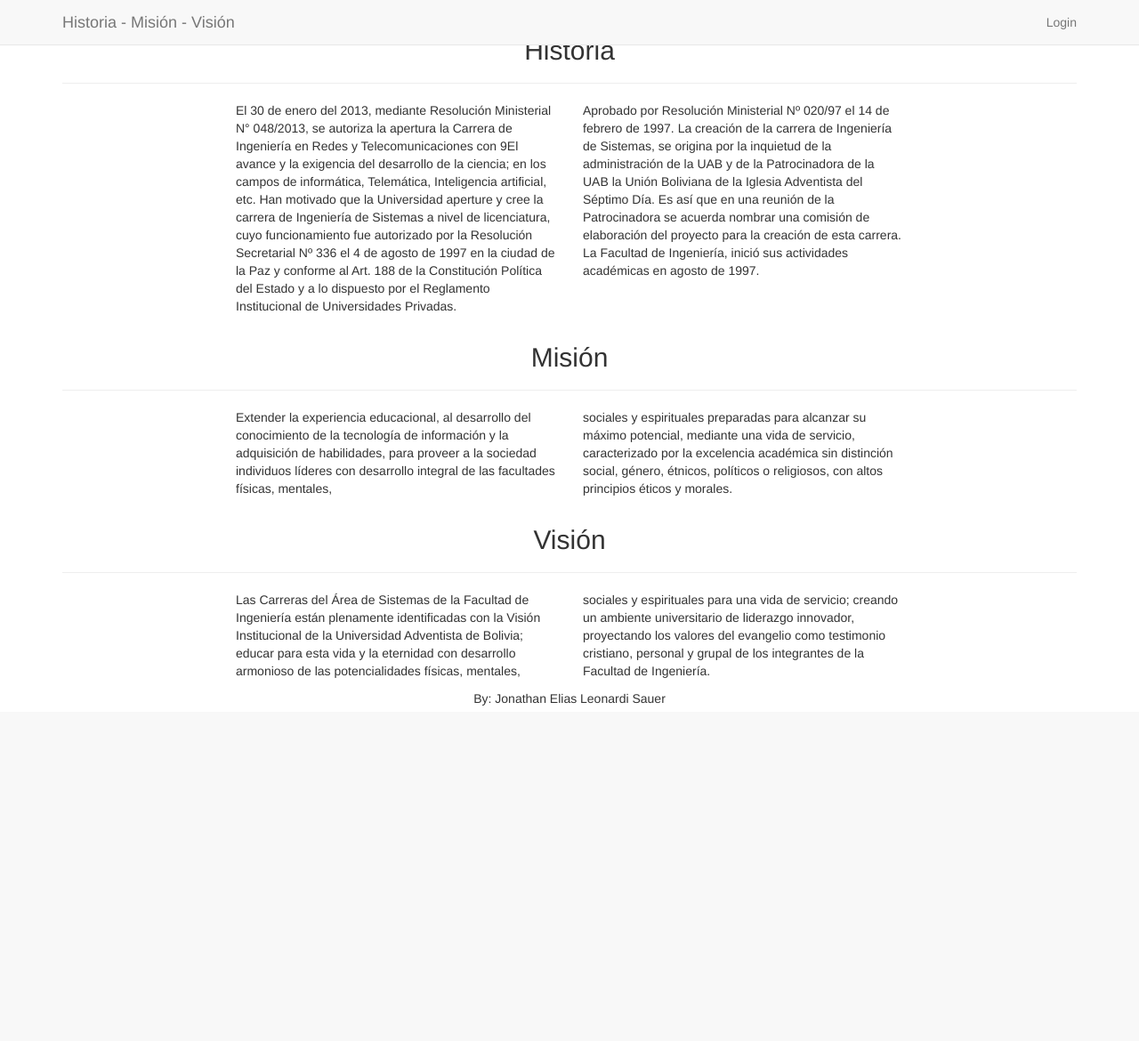
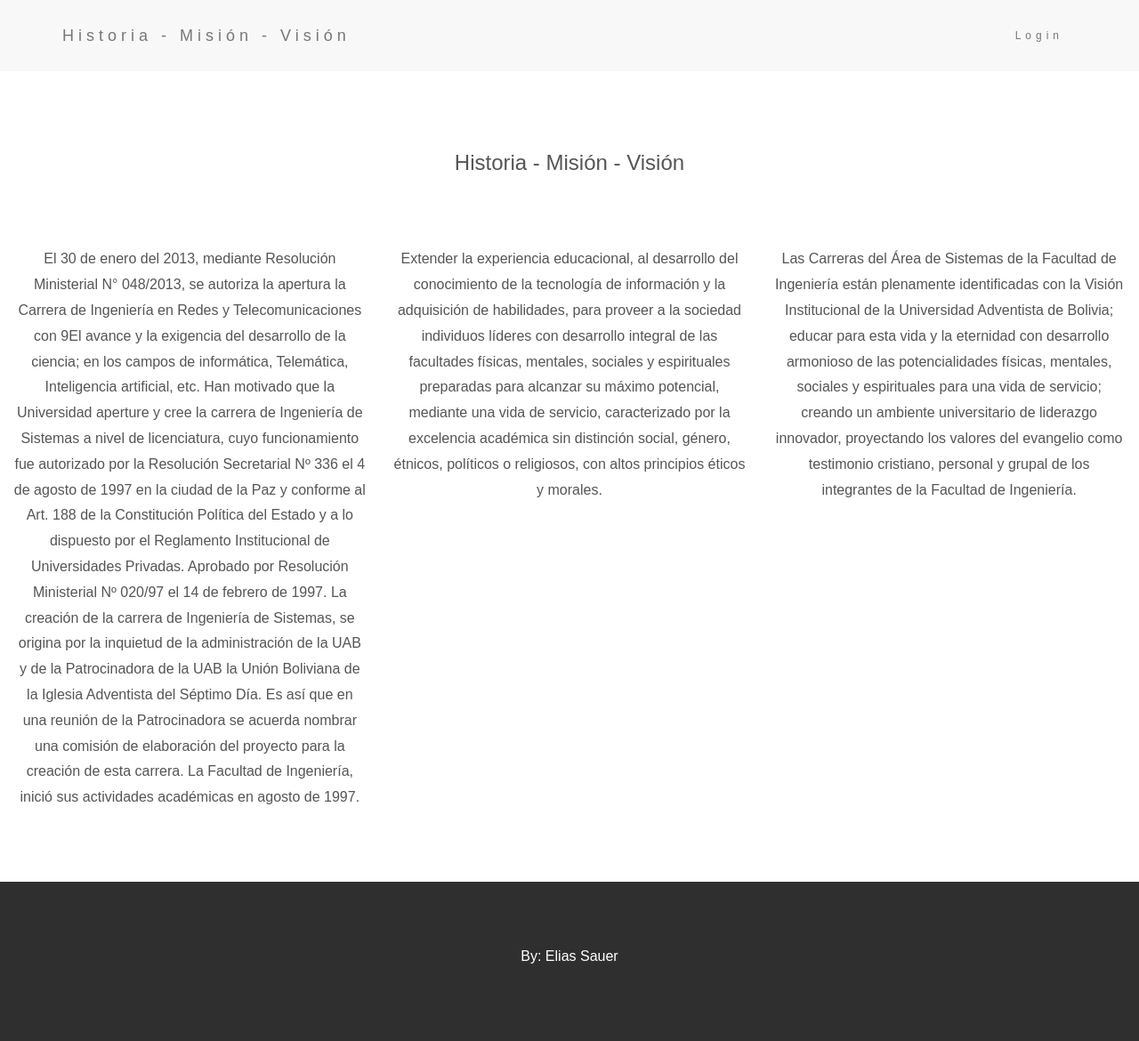
Before and after one commit to the-uab/webingenieria, a PHP site: page /mision.php in a window 1280 px wide. Shown: the whole page at 89% size. Before the commit the page ends 793 px from the top, so only its background shows below. Run offline with PHP 8.4, Linux system fonts and the light colour scheme; some libraries are stand-ins or nearby versions.

Commit message:
Actualizacion de Mision, Vision e Historia

```diff
--- a/mision.php
+++ b/mision.php
@@ -1,169 +1,116 @@
 <!DOCTYPE html>
 <html lang="en">
+<head>
+  <!-- Theme Made By www.w3schools.com - No Copyright -->
+  <title>Bootstrap Theme Simply Me</title>
+  <meta charset="utf-8">
+  <meta name="viewport" content="width=device-width, initial-scale=1">
+  <link rel="stylesheet" href="bootstrap/css/bootstrap.min.css">
+  <script src="bootstrap/js/bootstrap.min.js"></script>
+  <style>
+  body {
+      font: 20px Montserrat, sans-serif;
+      line-height: 1.8;
+      color: #f5f6f7;
+  }
+  p {font-size: 16px;}
+  .margin {margin-bottom: 45px;}
+  .bg-1 {
+      background-color: #1abc9c; /* Green */
+      color: #ffffff;
+  }
+  .bg-2 {
+      background-color: #474e5d; /* Dark Blue */
+      color: #ffffff;
+  }
+  .bg-3 {
+      background-color: #ffffff; /* White */
+      color: #555555;
+  }
+  .bg-4 {
+      background-color: #2f2f2f; /* Black Gray */
+      color: #fff;
+  }
+  .container-fluid {
+      padding-top: 70px;
+      padding-bottom: 70px;
+  }
+  .navbar {
+      padding-top: 15px;
+      padding-bottom: 15px;
+      border: 0;
+      border-radius: 0;
+      margin-bottom: 0;
+      font-size: 12px;
+      letter-spacing: 5px;
+  }
+  .navbar-nav  li a:hover {
+      color: #1abc9c !important;
+  }
+  </style>
+</head>
+<body>
 
-<head>
-
-    <meta charset="utf-8">
-    <meta http-equiv="X-UA-Compatible" content="IE=edge">
-    <meta name="viewport" content="width=device-width, initial-scale=1">
-    <meta name="description" content="">
-    <meta name="author" content="">
-
-    <title>Historia - Misión - Visión</title>
-
-    <!-- Bootstrap Core CSS -->
-    <link href="bootstrap/css/bootstrap.min.css" rel="stylesheet">
-
-    <!-- Theme CSS -->
-    <link href="css/freelancer.min.css" rel="stylesheet">
-
-    <!-- Custom Fonts -->
-    <link href="css/font-awesome.min.css" rel="stylesheet" type="text/css">
-
-    <!-- HTML5 Shim and Respond.js IE8 support of HTML5 elements and media queries -->
-    <!-- WARNING: Respond.js doesn't work if you view the page via file:// -->
-    <!--[if lt IE 9]>
-        <script src="https://oss.maxcdn.com/libs/html5shiv/3.7.0/html5shiv.js"></script>
-        <script src="https://oss.maxcdn.com/libs/respond.js/1.4.2/respond.min.js"></script>
-    <![endif]-->
-
-</head>
-
-<body id="page-top" class="index">
-<div id="skipnav"><a href="#maincontent">Skip to main content</a></div>
-
-    <!-- Navigation -->
-    <nav id="mainNav" class="navbar navbar-default navbar-fixed-top navbar-custom">
+<!-- Navbar -->
+<nav class="navbar navbar-default">
   <div class="container">
-            <!-- Brand and toggle get grouped for better mobile display -->
-            <div class="navbar-header page-scroll">
-                <button type="button" class="navbar-toggle" data-toggle="collapse" data-target="#bs-example-navbar-collapse-1">
-                    <span class="sr-only">Toggle navigation</span> Menu <i class="fa fa-bars"></i>
+    <div class="navbar-header">
+      <button type="button" class="navbar-toggle" data-toggle="collapse" data-target="#myNavbar">
+        <span class="icon-bar"></span>
+        <span class="icon-bar"></span>
+        <span class="icon-bar"></span>
       </button>
-                <a class="navbar-brand" href="#page-top">Historia - Misión - Visión</a>
+      <a class="navbar-brand" href="#">Historia - Misión - Visión</a>
     </div>
-
-            <!-- Collect the nav links, forms, and other content for toggling -->
-            <div class="collapse navbar-collapse" id="bs-example-navbar-collapse-1">
+    <div class="collapse navbar-collapse" id="myNavbar">
       <ul class="nav navbar-nav navbar-right">
-                    <li class="hidden">
-                        <a href="#page-top"></a>
-                    </li>
-                    <li class="page-scroll">
-                        <a href="login.html">Login</a>
-                    </li>
-
+        <li><a href="login.html">Login</a></li>
       </ul>
     </div>
-            <!-- /.navbar-collapse -->
   </div>
-        <!-- /.container-fluid -->
 </nav>
 
-    <!-- Header -->
-    <header>
-
-    </header>
-
-    <!-- Portfolio Grid Section -->
 
 
-    <!-- About Section -->
-    <section class="success" id="about">
-        <div class="container">
+<!-- Third Container (Grid) -->
+<div class="container-fluid bg-3 text-center">
+  <h3 class="margin">Historia - Misión - Visión</h3><br>
   <div class="row">
-                <div class="col-lg-12 text-center">
-                    <h2>Historia</h2>
-                    <hr class="star-light">
+    <div class="col-sm-4">
+      <p>El 30 de enero del 2013, mediante Resolución Ministerial N° 048/2013, se autoriza la apertura la Carrera de Ingeniería en Redes y Telecomunicaciones
+           con 9El avance y la exigencia del desarrollo de la ciencia;
+           en los campos de informática, Telemática, Inteligencia artificial, etc.
+           Han motivado que la Universidad aperture y cree la carrera de Ingeniería de Sistemas a nivel de licenciatura,
+            cuyo funcionamiento fue autorizado por la Resolución Secretarial Nº 336 el 4 de agosto de 1997 en la ciudad de la Paz
+            y conforme al Art. 188 de la Constitución Política del Estado y a lo dispuesto por el Reglamento Institucional
+            de Universidades Privadas. Aprobado por Resolución Ministerial Nº 020/97 el 14 de febrero de 1997.
+            La creación de la carrera de Ingeniería de Sistemas, se origina por la inquietud de la administración de la UAB
+            y de la Patrocinadora de la UAB la Unión Boliviana de la Iglesia Adventista del Séptimo Día.
+            Es así que en una reunión de la Patrocinadora se acuerda nombrar una comisión de elaboración del proyecto
+            para la creación de esta carrera. La Facultad de Ingeniería, inició sus actividades académicas en agosto de 1997.</p>
     </div>
+    <div class="col-sm-4">
+      <p>Extender la experiencia educacional, al desarrollo del conocimiento de la tecnología de información y
+          la adquisición de habilidades, para proveer a la sociedad individuos líderes con desarrollo integral
+          de las facultades físicas, mentales, sociales y espirituales preparadas para alcanzar su máximo potencial,
+          mediante una vida de servicio, caracterizado por la excelencia académica sin distinción social, género, étnicos,
+          políticos o religiosos, con altos principios éticos y morales.</p>
     </div>
-            <div class="row">
-                <div class="col-lg-4 col-lg-offset-2">
-                    <p>El 30 de enero del 2013, mediante Resolución Ministerial N° 048/2013, se autoriza la apertura la Carrera de Ingeniería en Redes y Telecomunicaciones con 9El avance y la exigencia del desarrollo de la ciencia; en los campos de informática, Telemática, Inteligencia artificial, etc. Han motivado que la Universidad aperture y cree la carrera de Ingeniería de Sistemas a nivel de licenciatura, cuyo funcionamiento fue autorizado por la Resolución Secretarial Nº 336 el 4 de agosto de 1997 en la ciudad de la Paz y conforme al Art. 188 de la Constitución Política del Estado y a lo dispuesto por el Reglamento Institucional de Universidades Privadas.</p>
-                </div>
-                <div class="col-lg-4">
-                    <p> Aprobado por Resolución Ministerial Nº 020/97 el 14 de febrero de 1997. La creación de la carrera de Ingeniería de Sistemas, se origina por la inquietud de la administración de la UAB y de la Patrocinadora de la UAB la Unión Boliviana de la Iglesia Adventista del Séptimo Día. Es así que en una reunión de la Patrocinadora se acuerda nombrar una comisión de elaboración del proyecto para la creación de esta carrera. La Facultad de Ingeniería, inició sus actividades académicas en agosto de 1997.</p>
-                </div>
-                <div class="col-lg-8 col-lg-offset-2 text-center">
-
-                </div>
-            </div>
-            <div class="row">
-                <div class="col-lg-12 text-center">
-                    <h2>Misión</h2>
-                    <hr class="star-light">
-                </div>
-            </div>
-            <div class="row">
-                <div class="col-lg-4 col-lg-offset-2">
-                    <p>Extender la experiencia educacional, al desarrollo del conocimiento de la tecnología de información y la adquisición de habilidades, para proveer a la sociedad individuos líderes con desarrollo integral de las facultades físicas, mentales, </p>
-                </div>
-                <div class="col-lg-4">
-                    <p>sociales y espirituales preparadas para alcanzar su máximo potencial, mediante una vida de servicio, caracterizado por la excelencia académica sin distinción social, género, étnicos, políticos o religiosos, con altos principios éticos y morales.</p>
-                </div>
-                <div class="col-lg-8 col-lg-offset-2 text-center">
-
-                </div>
-            </div>
-            <div class="row">
-                <div class="col-lg-12 text-center">
-                    <h2>Visión</h2>
-                    <hr class="star-light">
-                </div>
-            </div>
-            <div class="row">
-                <div class="col-lg-4 col-lg-offset-2">
-                    <p>Las Carreras del Área de Sistemas de la Facultad de Ingeniería están plenamente identificadas con la Visión Institucional de la Universidad Adventista de Bolivia; educar para esta vida y la eternidad con desarrollo armonioso de las potencialidades físicas, mentales,</p>
-                </div>
-                <div class="col-lg-4">
-                    <p> sociales y espirituales para una vida de servicio; creando un ambiente universitario de liderazgo innovador, proyectando los valores del evangelio como testimonio cristiano, personal y grupal de los integrantes de la Facultad de Ingeniería.</p>
-                </div>
-                <div class="col-lg-8 col-lg-offset-2 text-center">
-
+    <div class="col-sm-4">
+      <p>Las Carreras del Área de Sistemas de la Facultad de Ingeniería están plenamente
+          identificadas con la Visión Institucional de la Universidad Adventista de Bolivia;
+           educar para esta vida y la eternidad con desarrollo armonioso de las potencialidades físicas,
+            mentales, sociales y espirituales para una vida de servicio; creando un ambiente universitario de
+            liderazgo innovador, proyectando los valores del evangelio como testimonio cristiano,
+          personal y grupal de los integrantes de la Facultad de Ingeniería.</p>
     </div>
   </div>
 </div>
-    </section>
-
-
 
 <!-- Footer -->
-    <footer class="text-center">
-        <div class="footer-below">
-            <div class="container">
-                <div class="row">
-                    <div class="col-lg-12">
-                        By: Jonathan Elias Leonardi Sauer
-                    </div>
-                </div>
-            </div>
-        </div>
+<footer class="container-fluid bg-4 text-center">
+  <p>By: Elias Sauer</p>
 </footer>
 
-    <!-- Scroll to Top Button (Only visible on small and extra-small screen sizes) -->
-    <div class="scroll-top page-scroll hidden-sm hidden-xs hidden-lg hidden-md">
-        <a class="btn btn-primary" href="#page-top">
-            <i class="fa fa-chevron-up"></i>
-        </a>
-    </div>
-
-
-    <!-- jQuery -->
-    <script src="vendor/jquery/jquery.min.js"></script>
-
-    <!-- Bootstrap Core JavaScript -->
-    <script src="vendor/bootstrap/js/bootstrap.min.js"></script>
-
-    <!-- Plugin JavaScript -->
-    <script src="https://cdnjs.cloudflare.com/ajax/libs/jquery-easing/1.3/jquery.easing.min.js"></script>
-
-    <!-- Contact Form JavaScript -->
-    <script src="js/jqBootstrapValidation.js"></script>
-    <script src="js/contact_me.js"></script>
-
-    <!-- Theme JavaScript -->
-    <script src="js/freelancer.min.js"></script>
-
 </body>
-
 </html>
```
Lines whose indentation alone changed are shown as unchanged.
